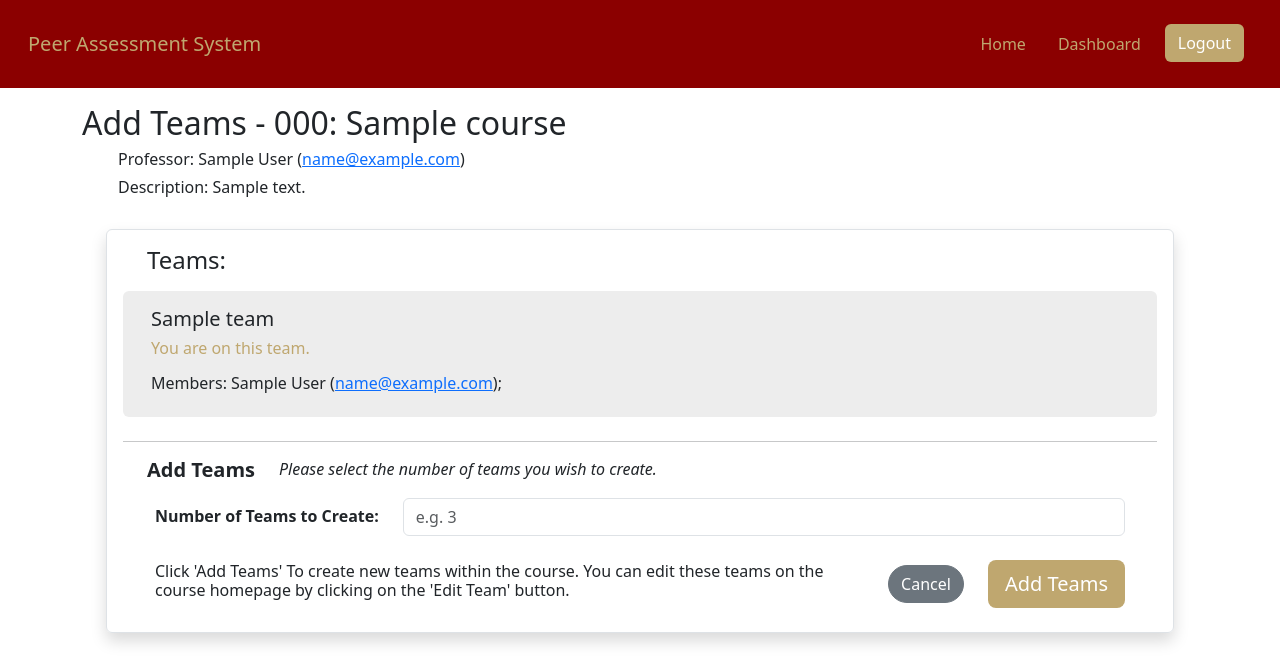
After one commit to CSCI3364-Fall2025/In-delvelopment, a Django app: a page that uses templates/add_teams.html in a window 1280 px wide. The commit adds this page. Shown: the top 661 px of the page. Run offline with Django 5.2, Linux system fonts and the light colour scheme; a user stored in the database is signed in; tables that the repository leaves empty hold one stand-in row (values such as "Sample post"); grey boxes are pictures that could not be loaded.

Commit message:
Created functionality to add additional teams in a course.

```diff
--- a/assessments/urls.py
+++ b/assessments/urls.py
@@ -23,4 +23,5 @@ urlpatterns = [
     path('fix-session-role/', views.fix_session_role, name='fix_session_role'),
     path('set-profile-role/<str:role>/', views.set_profile_role, name='set_profile_role'),
     path('create_peer_assessments/', views.create_peer_assessments, name='create_peer_assessments'),
+    path('<str:course_name>/add_teams', views.add_teams, name='add_teams'),
 ]
--- a/assessments/views.py
+++ b/assessments/views.py
@@ -529,7 +529,21 @@ def create_course(request):
 
 @login_required
 def view_course(request, course_name):
+
     current_user = UserProfile.objects.get(user=request.user)
+    course = Course.objects.get(name=course_name)
+
+    #Check if new teams have been created
+    if request.method == "POST":
+        print("here")
+        print(request.POST)
+        num_teams = request.POST['numTeams']
+        for i in range(int(num_teams)):
+            new_team = Team.objects.create()
+            new_team.save()
+            course.teams.add(new_team)
+
+        messages.success(request, f"Successfully created {num_teams} new teams")
 
     user_data = {
         'preferred_name': current_user.preferred_name if current_user.preferred_name != None  else (request.user.get_full_name() or request.user.username or request.user.email.split('@')[0]),
@@ -538,12 +552,19 @@ def view_course(request, course_name):
         'role': current_user.role,
     }
 
-    course = Course.objects.get(name=course_name)
-
     return render(request, 'view_course.html', {
         "course": course, "teams": course.teams.all(),
         "assessments": course.assessments.all(),
         "user": user_data, "students": course.students.all()
+    })
+
+@login_required
+def add_teams(request, course_name):
+
+    course = Course.objects.get(name=course_name)
+
+    return render(request, 'add_teams.html', {
+        "course": course, "teams": course.teams.all()
     })
 
 @login_required
--- /dev/null
+++ b/templates/add_teams.html
@@ -0,0 +1,89 @@
+{% extends 'base.html' %}
+
+{% block title %}Add Teams | {{ course.name }}{% endblock %}
+
+{% block content %}
+<div class="container">
+    <div class="row pt-3 justify-content-between">
+        <div class="col-auto">
+            <h2>Add Teams - {{ course.course_code }}: {{ course.name }}</h2>
+        </div>
+    </div>
+    <div class="row mx-4">
+        <div class="col">
+            <h6 class="fw-lighter"><b>Professor: </b>{{ course.created_by.get_full_name }} (<a href="#">{{ course.created_by.email }}</a>)</h6>
+        </div>
+    </div>
+    <div class="row mx-4">
+        <div class="col">
+            <h6 class="fw-lighter"><b>Description: </b>{{ course.description }}</h6>
+        </div>
+    </div>
+    <div class="row m-4 p-3 border shadow rounded justify-content-center" id="classInfoBox">
+        <div class="row">
+            <div class="col">
+                <h4>Teams:</h4>
+            </div>
+        </div>
+        {% for team in teams %}
+            <div class="row m-2 p-3 rounded" style="background-color: rgb(237, 237, 237);">
+                <div class="row">
+                    <h5>
+                        {% if team.name == "" %}
+                        <i>(Unnamed Team)</i>:
+                        {% else %}
+                        {{ team.name }}
+                        {% endif %}
+                        {% if team in request.user.teams.all %}
+                        <h6 style="color: var(--bc-gold);">You are on this team.</h6>
+                        {% endif %}
+                    </h5>
+                </div>
+                <div class="row mt-2">
+                    <h6 class="fw-lighter"><b>Members:</b>
+                        {% if not team.members.all %}
+                        <i>There are currently no members on this team.</i>
+                        {% else %}
+                            {% for member in team.members.all %}
+                            {{ member.get_full_name }} (<a href="">{{ member.email }}</a>);
+                            {% endfor %}
+                        {% endif %}
+                    </h6>
+                </div>
+            </div>
+        {% endfor %}
+        <hr class="m-3">
+        <div class="row">
+            <div class="col-auto">
+                <h5 class="fw-bold">Add Teams</h5>
+            </div>
+            <div class="col-auto align-self-center">
+                <h6 class="fw-lighter" style="font-style: italic;">Please select the number of teams you wish to create.</h6>
+            </div>
+        </div>
+        <form action="{% url 'view_course' course.name %}" method="post">
+            {% csrf_token %}
+            <div class="row m-2">
+                <div class="col-auto align-self-end">
+                    <label for="numTeams" class="form-label fw-bold">Number of Teams to Create:</label>
+                </div>
+                <div class="col">
+                    <input type="number" class="form-control" id="numTeams" name="numTeams" placeholder="e.g. 3" min="1" max="10" required>
+                </div>
+            </div>
+            <div class="row m-2 pt-3 justify-content-end">
+                <div class="col align-self-end">
+                    <h6 class="fw-lighter">Click <b>'Add Teams'</b> To create new teams within the course. You can edit these teams on the course homepage by clicking on the <b>'Edit Team'</b> button.</h6>
+                </div>
+                <div class="col-auto align-self-center">
+                    <a href="{% url 'view_course' course.name %}" class="btn btn-secondary rounded-pill">Cancel</a>
+                </div>
+                <div class="col-auto">
+                    <button class="btn btn-lg gold-btn" type="submit">Add Teams</button>
+                </div>
+            </div>
+        </form>
+    </div>
+    <br>
+</div>
+{% endblock %}
```
Also changed, not shown: templates/view_course.html (+20 -2 lines).
